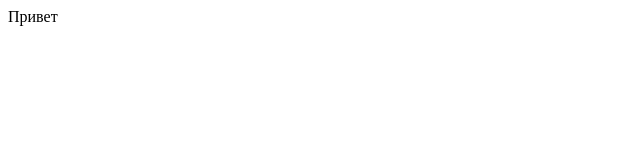
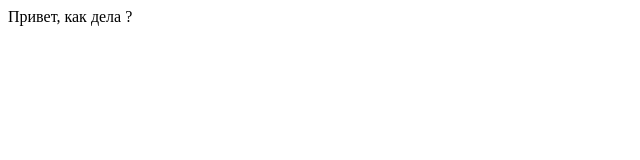
Before and after one commit to Apelsin22/website, a plain HTML site: page index.html in a window 1280 px wide. Shown: the full height of the page, 0-640 px from the left. Drawn offline with Linux system fonts and the light colour scheme.

Commit message:
᠌ ᠌᠌ ᠌ ᠌ ᠌

```diff
--- a/index.html
+++ b/index.html
@@ -5,6 +5,6 @@
     <title>Главная страница</title>
   </head>
   <body>
-    Привет
+    Привет, как дела ?
   </body>
 </html>
```
